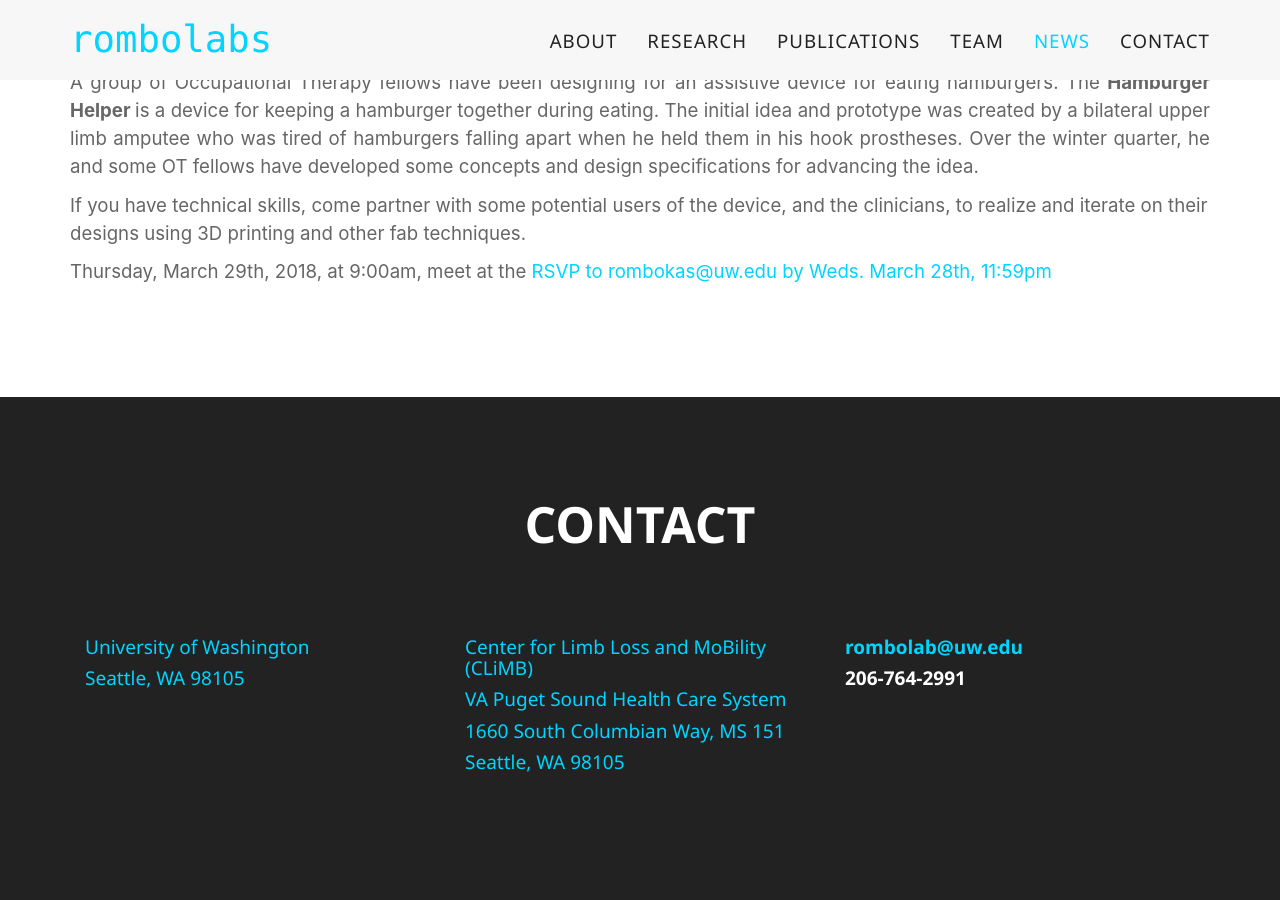
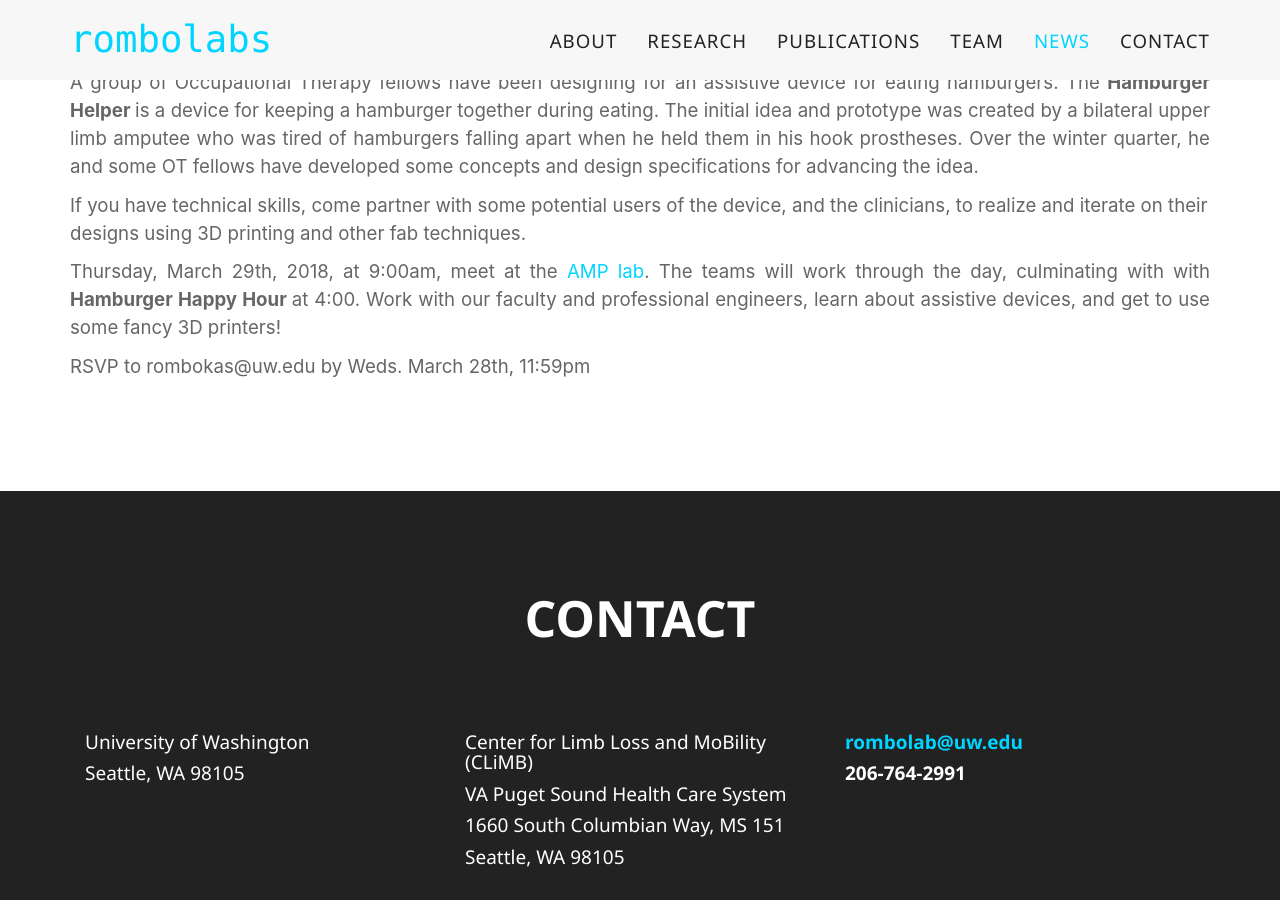
Before and after one commit to RomboLabs/rombolabs.github.io, a Jekyll site: the page built from index.html, in a window 1280 px wide and 900 px high, scrolled down 7880 px. Built offline with Jekyll 4.4.1, drawn with Linux system fonts in a browser that asks for light colours; some web fonts are replaced; some of the changed lines change nothing that is shown.

Commit message:
Update news.html

```diff
--- a/_includes/news.html
+++ b/_includes/news.html
@@ -17,7 +17,7 @@
                      <p class=text-muted text-justified">If you have technical skills, come partner with some potential users of the device,
                      and the clinicians, to realize and iterate on their designs using 3D printing and other fab techniques. </p>
                     <p class="text-muted text-justified">Thursday, March 29th, 2018, at 9:00am, meet at the
-                     <a href="https://depts.washington.edu/amplify/>AMP lab</a>. The teams will work through the day,  culminating with
+                     <a href="https://depts.washington.edu/amplify/">AMP lab</a>. The teams will work through the day,  culminating with
                      with <b> Hamburger Happy Hour </b> at 4:00. Work with our faculty and professional engineers, learn about assistive devices,
                      and get to use some fancy 3D printers! </p>
                     <p class="text-muted text-justified">RSVP to rombokas@uw.edu by Weds. March 28th, 11:59pm </p>
```
